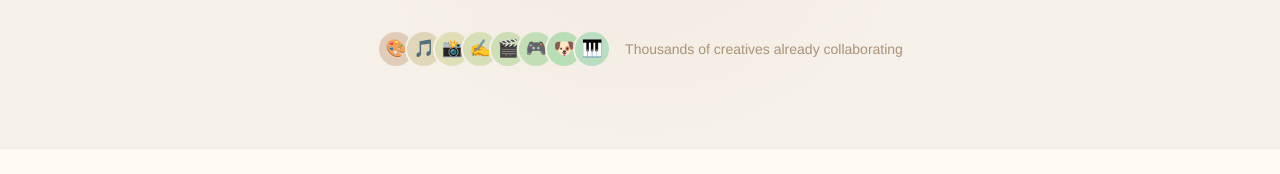
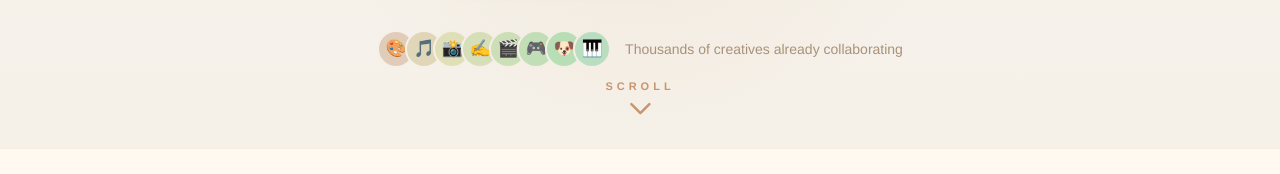
Before and after one commit to mitype/mitype, a Next.js app: page / in a window 1280 px wide. Shown: the part 684-858 px from the top of the page. Built offline with nearby package versions, Linux system fonts and the light colour scheme; no server answers.

Commit message:
Add animated scroll indicator to hero section

```diff
--- /dev/null
+++ b/app/components/ScrollIndicator.tsx
@@ -0,0 +1,95 @@
+'use client';
+// A subtle "scroll" hint that lives at the bottom of the hero section.
+// Bounces gently to draw the eye, fades out the moment the visitor
+// starts scrolling. Click/tap acts as a shortcut — it scrolls one
+// viewport down so people can use it like a button if they want.
+
+import { useEffect, useState } from 'react';
+
+export function ScrollIndicator() {
+  const [hidden, setHidden] = useState(false);
+
+  useEffect(() => {
+    function onScroll() {
+      // Hide once they've scrolled even slightly — they got the hint.
+      setHidden(window.scrollY > 80);
+    }
+    onScroll();
+    window.addEventListener('scroll', onScroll, { passive: true });
+    return () => window.removeEventListener('scroll', onScroll);
+  }, []);
+
+  function handleClick() {
+    // Tap-to-scroll fallback — scrolls just under one viewport so the
+    // top of the next section lands cleanly without jumping past it.
+    window.scrollBy({
+      top: window.innerHeight - 100,
+      behavior: 'smooth',
+    });
+  }
+
+  return (
+    <button
+      onClick={handleClick}
+      aria-label="Scroll down to see more"
+      style={{
+        position: 'absolute',
+        bottom: 'max(24px, env(safe-area-inset-bottom))',
+        left: '50%',
+        transform: 'translateX(-50%)',
+        opacity: hidden ? 0 : 1,
+        transition: 'opacity 0.35s ease',
+        pointerEvents: hidden ? 'none' : 'auto',
+        background: 'transparent',
+        border: 'none',
+        cursor: 'pointer',
+        padding: '8px 14px',
+        fontFamily: 'inherit',
+        zIndex: 50,
+      }}
+    >
+      <span
+        style={{
+          display: 'flex',
+          flexDirection: 'column',
+          alignItems: 'center',
+          gap: 8,
+          animation: 'mitype-scroll-bounce 2.2s ease-in-out infinite',
+        }}
+      >
+        <span
+          style={{
+            fontSize: 11,
+            fontWeight: 700,
+            color: '#c8956c',
+            letterSpacing: 4,
+            textTransform: 'uppercase',
+          }}
+        >
+          Scroll
+        </span>
+        <svg
+          width="22"
+          height="14"
+          viewBox="0 0 22 14"
+          fill="none"
+          aria-hidden="true"
+        >
+          <path
+            d="M2 2 L11 11 L20 2"
+            stroke="#c8956c"
+            strokeWidth="2.5"
+            strokeLinecap="round"
+            strokeLinejoin="round"
+          />
+        </svg>
+      </span>
+      <style>{`
+        @keyframes mitype-scroll-bounce {
+          0%, 100% { transform: translateY(0); }
+          50%     { transform: translateY(8px); }
+        }
+      `}</style>
+    </button>
+  );
+}
--- a/app/page.tsx
+++ b/app/page.tsx
@@ -1,5 +1,6 @@
 import Link from 'next/link';
 import { OddcastPill } from './components/OddcastPill';
+import { ScrollIndicator } from './components/ScrollIndicator';
 
 export default function HomePage() {
   return (
@@ -190,6 +191,9 @@ export default function HomePage() {
           </div>
           <span>Thousands of creatives already collaborating</span>
         </div>
+
+        {/* Scroll-down hint — bounces gently, fades out on first scroll */}
+        <ScrollIndicator />
       </section>
 
       {/* Categories Section */}
```
